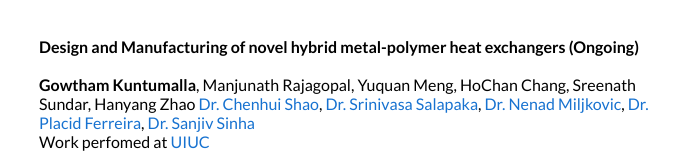
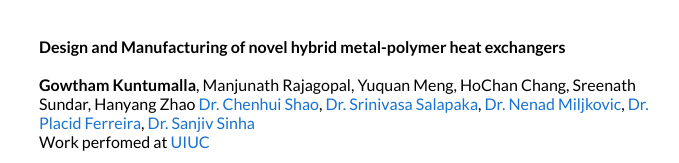
Before and after one commit to gowthamkuntumalla/gowthamkuntumalla.github.io, a plain HTML site: page index.html in a window 1280 px wide. Shown: the part 1264-1427 px from the top of the page, 411-1090 px from the left. Drawn offline with Linux system fonts and the light colour scheme.

Commit message:
Update index.html

```diff
--- a/index.html
+++ b/index.html
@@ -227,7 +227,7 @@
               <img id="paper_img" src='images/UIUC_DOE_HXimg.jpg'>
             </td>
             <td width="75%" valign="center" >
-              <papertitle> Design and Manufacturing of novel hybrid metal-polymer heat exchangers (Ongoing) </papertitle>
+              <papertitle> Design and Manufacturing of novel hybrid metal-polymer heat exchangers </papertitle>
               <br> <br>
               <strong>Gowtham Kuntumalla</strong>,
 			  Manjunath Rajagopal, Yuquan Meng, HoChan Chang, Sreenath Sundar, Hanyang Zhao
```
